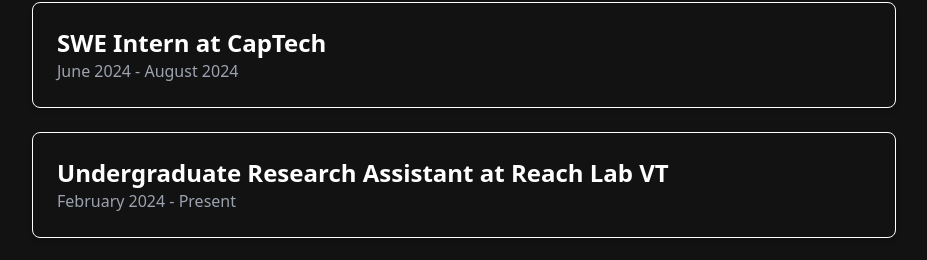
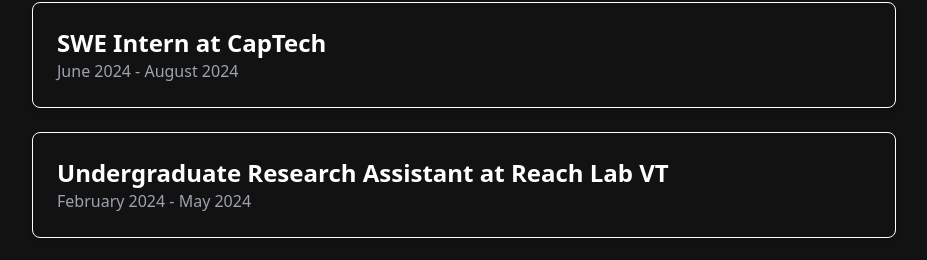
Before and after one commit to ethanmdo/ethan_do_portfolio, a React (Vite) app: page / in a window 1280 px wide. Shown: the part 2753-3013 px from the top of the page, without its empty margins (176-1103 px from the left). Built offline with nearby package versions, Linux system fonts and the light colour scheme.

Commit message:
update experience

```diff
--- a/src/components/Experience.jsx
+++ b/src/components/Experience.jsx
@@ -19,7 +19,7 @@
     {
       role: "Undergraduate Research Assistant",
       company: "Reach Lab VT",
-      period: "February 2024 - Present",
+      period: "February 2024 - May 2024",
       url: "https://reach.cs.vt.edu/",
     },
     {
```
Also changed, not shown: 2 other files (tests, documents, lock files or other folders).
